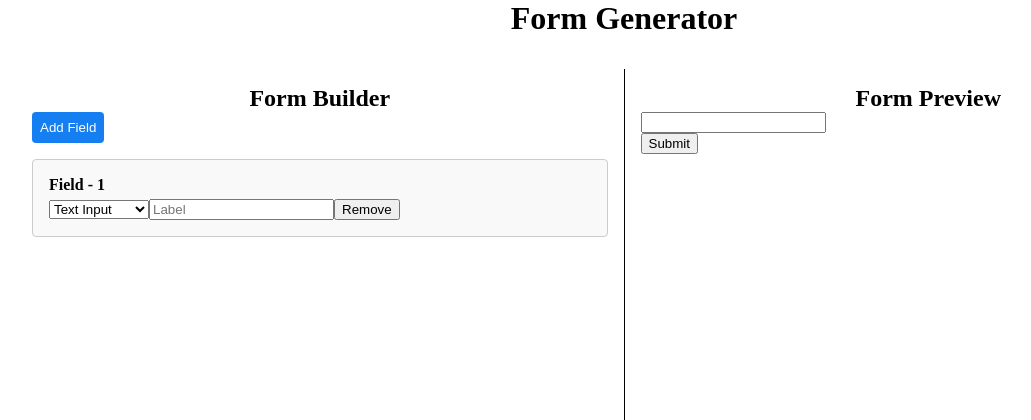
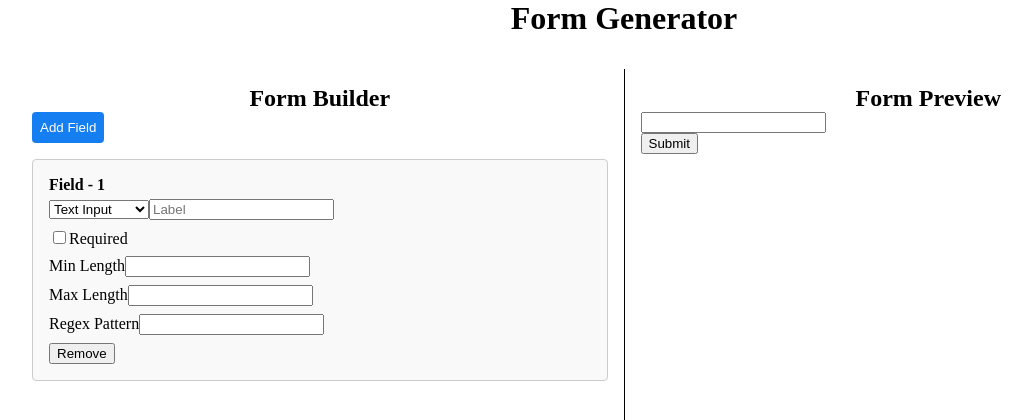
Before and after one commit to Priyanshu-24/react-form-generator, a React (Vite) app: page / in a window 1280 px wide. Both pictures are taken after a click on the button "Add Field". Shown: the top 420 px of the page, without its empty margins (16-1047 px from the left). Built offline with nearby package versions, Linux system fonts and the light colour scheme.

Commit message:
added validation for text field and handled errors

```diff
--- a/src/components/FormBuilder/FormBuilder.jsx
+++ b/src/components/FormBuilder/FormBuilder.jsx
@@ -5,6 +5,8 @@ import { useContext } from "react";
 const FormBuilder = () => {
   const { fields, addField, removeField, updateField } =
     useContext(FormContext);
+
+  console.log(fields);
 
   return (
     <div className="form-builder">
--- a/src/components/FormBuilder/FormFieldConfig.jsx
+++ b/src/components/FormBuilder/FormFieldConfig.jsx
@@ -1,4 +1,5 @@
 import { FIELD_VALUES } from "../../utils/constant";
+import FormValidation from "./FormValidation";
 
 export const fieldTypes = [
   { label: "Text Input", value: FIELD_VALUES?.TEXT },
@@ -17,6 +18,10 @@ const FormFieldConfig = ({ field, onRemove, onUpdate, index }) => {
     onUpdate({ ...field, label: e.target.value });
   };
 
+  const handleValidationChange = (validation) => {
+    onUpdate({ ...field, validation });
+  };
+
   return (
     <div className="field-config-container">
       <div className="field-config-label">Field - {index + 1}</div>
@@ -33,6 +38,10 @@ const FormFieldConfig = ({ field, onRemove, onUpdate, index }) => {
         onChange={handleLabelChange}
         placeholder="Label"
       />
+      <FormValidation
+        validation={field?.validation}
+        onChange={handleValidationChange}
+      />
       <button onClick={onRemove}>Remove</button>
     </div>
   );
--- /dev/null
+++ b/src/components/FormBuilder/FormValidation.jsx
@@ -0,0 +1,76 @@
+const FormValidation = ({ validation, onChange }) => {
+  const handleRequiredChange = (e) => {
+    onChange({
+      ...validation,
+      required: e.target.checked,
+    });
+  };
+
+  const handleMinLengthChange = (e) => {
+    onChange({
+      ...validation,
+      minLength: e.target.value,
+    });
+  };
+
+  const handleMaxLengthChange = (e) => {
+    onChange({
+      ...validation,
+      maxLength: e.target.value,
+    });
+  };
+
+  const handlePatternChange = (e) => {
+    onChange({
+      ...validation,
+      pattern: e.target.value,
+    });
+  };
+
+  return (
+    <div className="validation-container">
+      <div className="validation-box">
+        <label>
+          <input
+            type="checkbox"
+            checked={validation?.required || false}
+            onChange={handleRequiredChange}
+          />
+          Required
+        </label>
+      </div>
+      <div>
+        <label>
+          Min Length
+          <input
+            type="number"
+            value={validation?.minLength || ""}
+            onChange={handleMinLengthChange}
+          />
+        </label>
+      </div>
+      <div>
+        <label>
+          Max Length
+          <input
+            type="number"
+            value={validation?.maxLength || ""}
+            onChange={handleMaxLengthChange}
+          />
+        </label>
+      </div>
+      <div>
+        <label>
+          Regex Pattern
+          <input
+            type="text"
+            value={validation?.pattern || ""}
+            onChange={handlePatternChange}
+          />
+        </label>
+      </div>
+    </div>
+  );
+};
+
+export default FormValidation;
--- a/src/components/FormPreview/FormPreview.jsx
+++ b/src/components/FormPreview/FormPreview.jsx
@@ -2,21 +2,37 @@ import { useContext, useState } from "react";
 
 import { FIELD_VALUES } from "../../utils/constant";
 import { FormContext } from "../../context/FormContext";
+import { validateField } from "../../utils/validations";
 
 const FormPreview = () => {
   const { fields } = useContext(FormContext);
   const [formData, setFormData] = useState({});
+  const [errors, setErrors] = useState({});
 
-  const handleChange = (label, value) => {
+  const handleChange = (id, value) => {
     setFormData({
       ...formData,
-      [label]: value,
+      [id]: value,
     });
   };
 
-  console.log(formData);
+  const handleSubmit = (e) => {
+    e.preventDefault();
+    const newErrors = {};
 
-  const handleSubmit = () => {};
+    fields.forEach((field) => {
+      const error = validateField(field, formData[field?.id]);
+      if (error) {
+        newErrors[field?.id] = error;
+      }
+    });
+
+    if (Object.keys(newErrors).length === 0) {
+      console.log(formData);
+    } else {
+      setErrors(newErrors);
+    }
+  };
 
   return (
     <div className="form-preview">
@@ -28,9 +44,12 @@ const FormPreview = () => {
             {field?.type === FIELD_VALUES?.TEXT && (
               <input
                 type="text"
-                value={formData[field?.label] || ""}
-                onChange={(e) => handleChange(field?.label, e.target.value)}
+                value={formData[field?.id] || ""}
+                onChange={(e) => handleChange(field?.id, e.target.value)}
               />
+            )}
+            {errors[field?.id] && (
+              <div className="error">{errors[field?.id]}</div>
             )}
           </div>
         ))}
--- a/src/context/FormContext.jsx
+++ b/src/context/FormContext.jsx
@@ -16,7 +16,7 @@ export const FormProvider = ({ children }) => {
         type: FIELD_VALUES?.TEXT,
         label: "",
         options: [],
-        validations: {},
+        validation: {},
       },
     ]);
   };
--- a/src/index.css
+++ b/src/index.css
@@ -49,3 +49,14 @@ h2 {
   font-weight: bold;
   margin-bottom: 5px;
 }
+
+.validation-container {
+  margin: 0.5rem 0;
+  display: flex;
+  flex-direction: column;
+  row-gap: 0.5rem;
+}
+
+.validation-box {
+  display: flex;
+}
--- /dev/null
+++ b/src/utils/validations.js
@@ -0,0 +1,24 @@
+export const validateField = (field, value) => {
+  if (field?.validation?.required && !value) {
+    return "This field is required";
+  }
+  if (
+    field?.validation?.minLength &&
+    Number(value.length) < Number(field?.validation?.minLength)
+  ) {
+    return `Must be at least ${field?.validation?.minLength} characters`;
+  }
+  if (
+    field?.validation?.maxLength &&
+    Number(value?.length) > Number(field?.validation?.maxLength)
+  ) {
+    return `Must be no more than ${field?.validation?.maxLength} characters`;
+  }
+  if (
+    field?.validation?.pattern &&
+    !new RegExp(field?.validation?.pattern).test(value)
+  ) {
+    return "Invalid format";
+  }
+  return null;
+};
```
